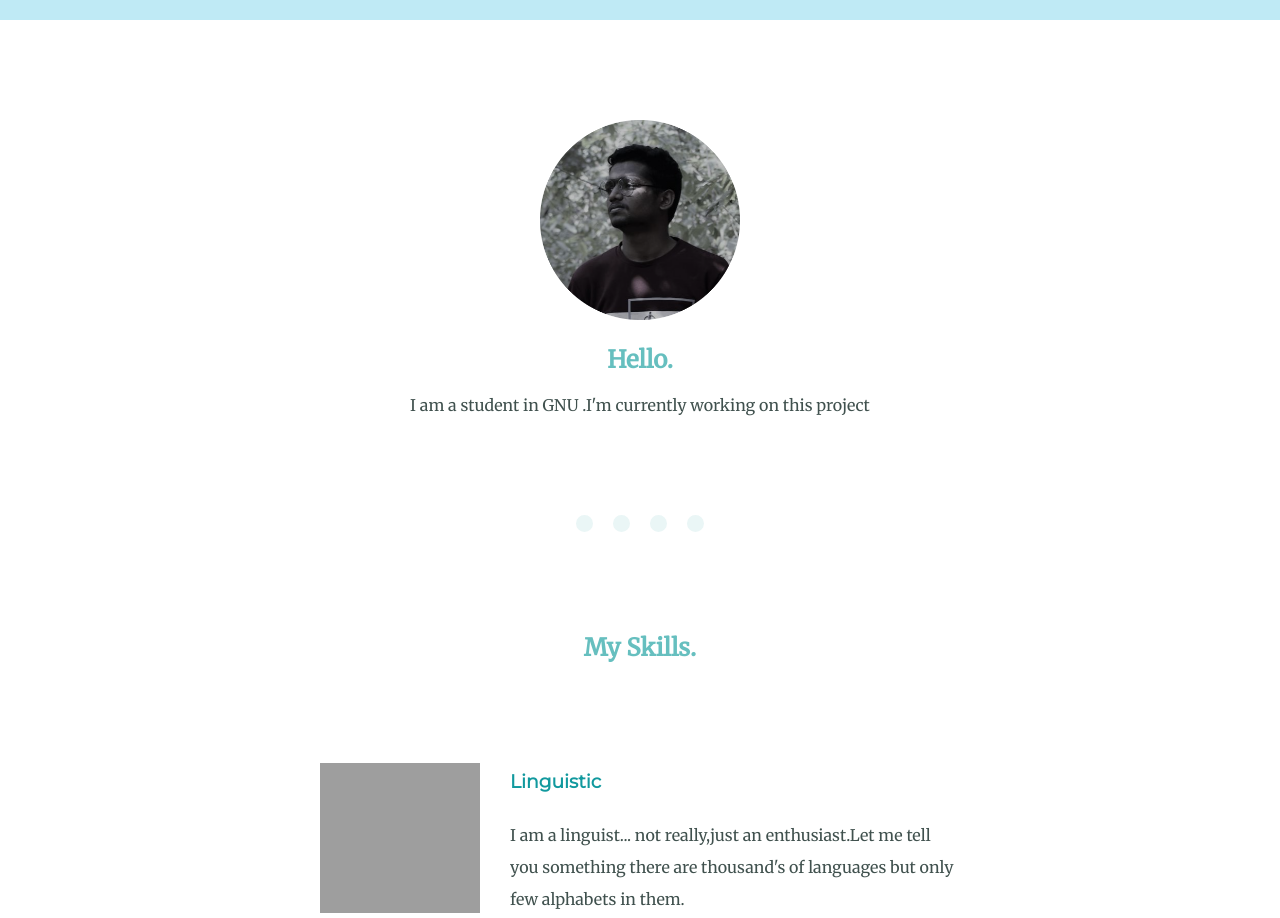
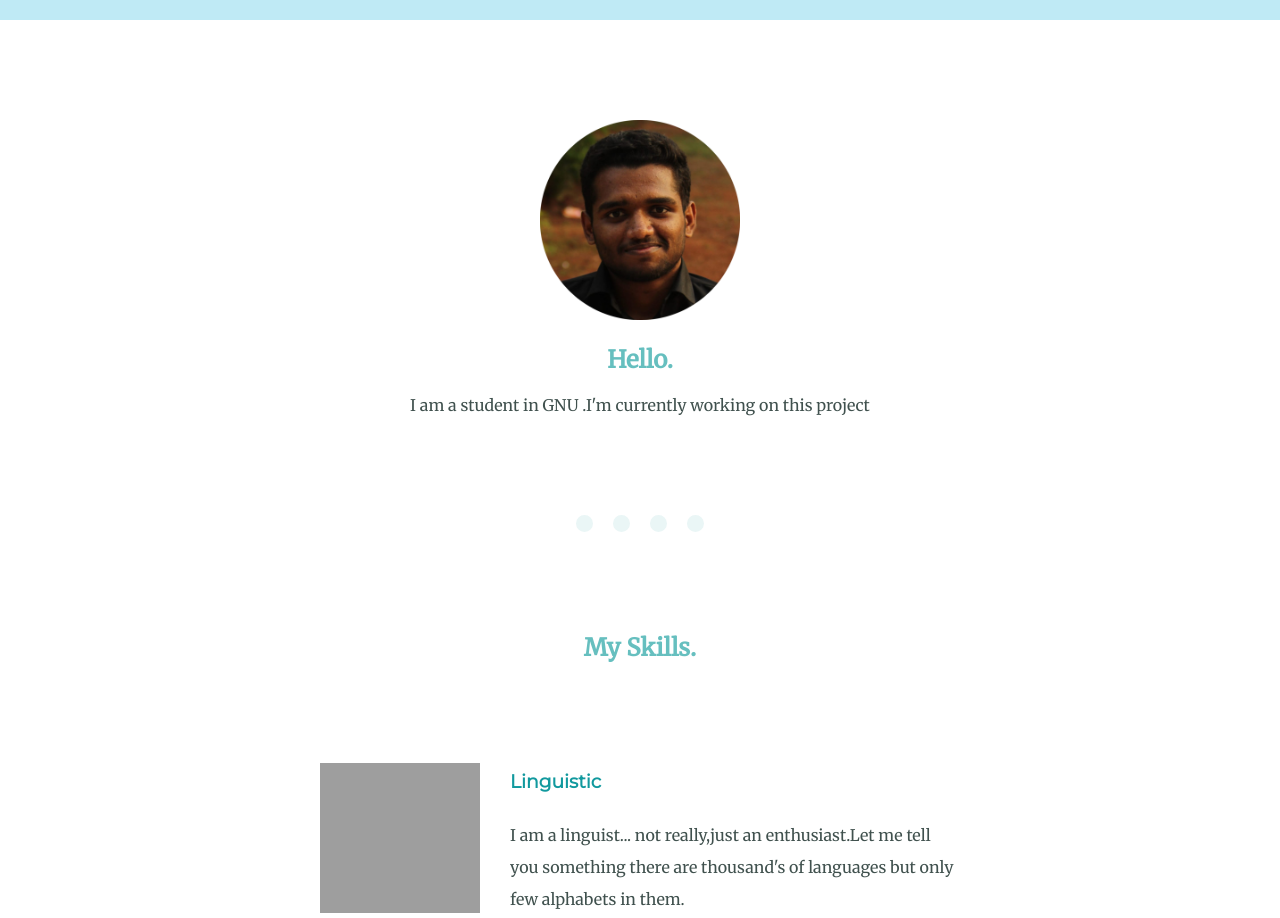
Before and after one commit to Raghur13/My-site, a plain HTML site: page index.html in a window 1280 px wide. Shown: the part 880-1798 px from the top of the page. Drawn offline with Linux system fonts and the light colour scheme; grey boxes are pictures that could not be loaded.

Commit message:
Update  image index.html

```diff
--- a/index.html
+++ b/index.html
@@ -20,7 +20,7 @@
      </div>
      <div class="middle-container">
        <div class="profile">
-         <img class="me" src="images/ram.png" alt="raghu">
+         <img class="me" src="images/Raghu-modified.png" alt="raghu">
          <h2>Hello.</h2>
          <p>I am a student in GNU .I'm currently working on this project</p>
        </div>
```
